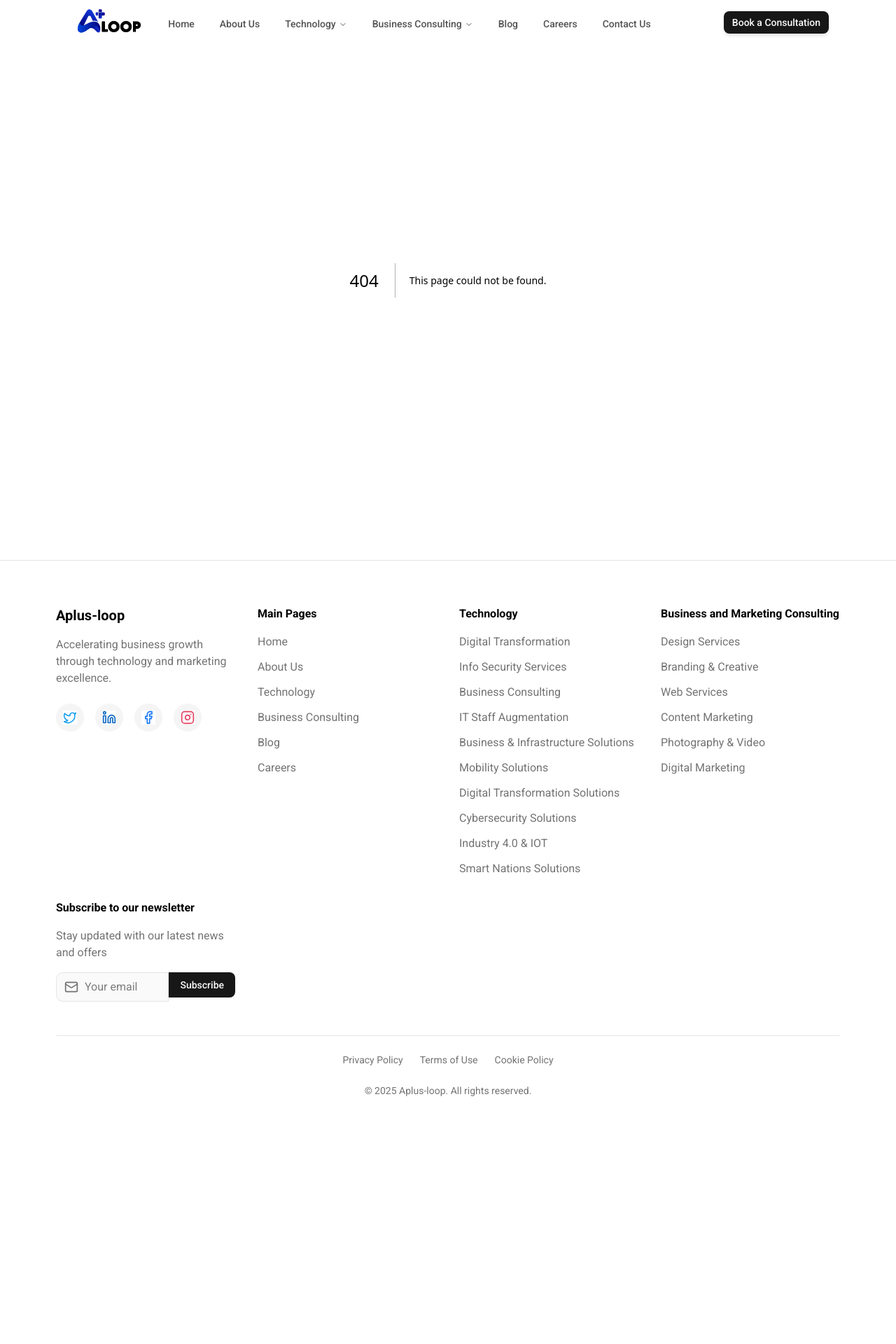
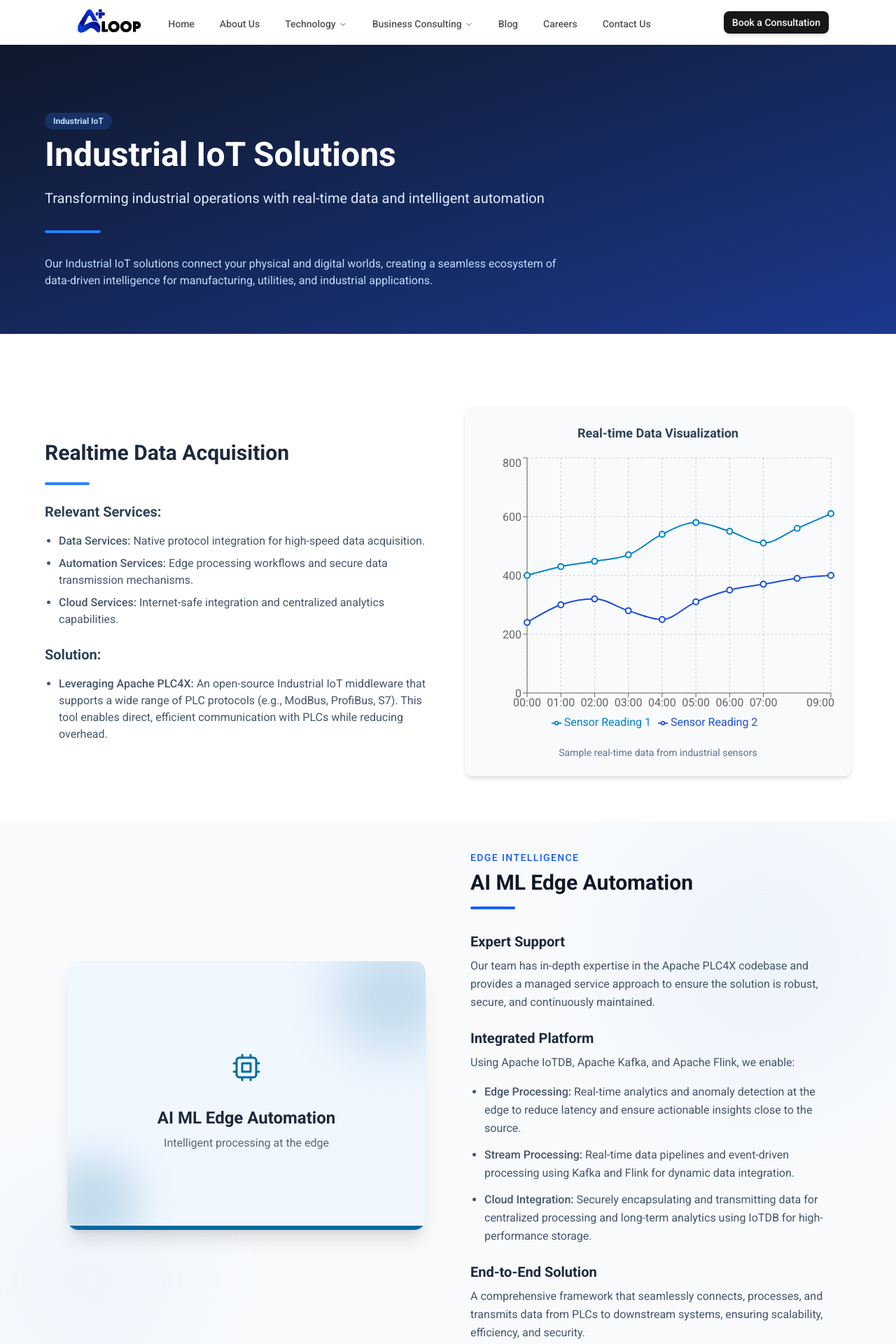
Before and after one commit to Hiteshgautam01/aplusloop, a Next.js app: page /IndustryIOT in a window 1280 px wide. Before the commit this address had no page. Shown: the top 1920 px of the page at 70% size. Before the commit the page ends 1600 px from the top, so only its background shows below. Built offline with nearby package versions, Linux system fonts and the light colour scheme.

Commit message:
IndustryIOT page

```diff
--- /dev/null
+++ b/app/(solutions)/IndustryIOT/components/AIMLEdgeSection.tsx
@@ -0,0 +1,88 @@
+"use client";
+
+import React from "react";
+import ImageTextSection from "@/components/reusable/ImageTextSection";
+import ImagePlaceholder from "@/components/reusable/ImagePlaceholder";
+
+const AIMLEdgeSection = () => {
+  // Custom icon path for AI/ML chip
+  const iconPath =
+    "M9 3v2m6-2v2M9 19v2m6-2v2M5 9H3m2 6H3m18-6h-2m2 6h-2M7 19h10a2 2 0 002-2V7a2 2 0 00-2-2H7a2 2 0 00-2 2v10a2 2 0 002 2zM9 9h6v6H9V9z";
+
+  return (
+    <ImageTextSection
+      title="AI ML Edge Automation"
+      badge="Edge Intelligence"
+      imagePosition="left"
+      className="bg-slate-50 py-10"
+      borderColor="blue"
+      borderStyle="floating"
+      usePlaceholder={true}
+      placeholderIcon={iconPath}
+      customImage={
+        <ImagePlaceholder
+          title="AI ML Edge Automation"
+          subtitle="Intelligent processing at the edge"
+          iconPath={iconPath}
+          bgColor="#f0f7ff"
+          accentColor="#0369a1"
+          height="100%"
+        />
+      }
+      content={
+        <div className="space-y-6">
+          <div>
+            <h3 className="text-xl font-semibold mb-2 text-slate-800">
+              Expert Support
+            </h3>
+            <p className="text-slate-600">
+              Our team has in-depth expertise in the Apache PLC4X codebase and
+              provides a managed service approach to ensure the solution is
+              robust, secure, and continuously maintained.
+            </p>
+          </div>
+
+          <div>
+            <h3 className="text-xl font-semibold mb-2 text-slate-800">
+              Integrated Platform
+            </h3>
+            <p className="text-slate-600 mb-4">
+              Using Apache IoTDB, Apache Kafka, and Apache Flink, we enable:
+            </p>
+            <ul className="list-disc pl-5 space-y-3 text-slate-600">
+              <li>
+                <span className="font-medium">Edge Processing:</span> Real-time
+                analytics and anomaly detection at the edge to reduce latency
+                and ensure actionable insights close to the source.
+              </li>
+              <li>
+                <span className="font-medium">Stream Processing:</span>{" "}
+                Real-time data pipelines and event-driven processing using Kafka
+                and Flink for dynamic data integration.
+              </li>
+              <li>
+                <span className="font-medium">Cloud Integration:</span> Securely
+                encapsulating and transmitting data for centralized processing
+                and long-term analytics using IoTDB for high-performance
+                storage.
+              </li>
+            </ul>
+          </div>
+
+          <div>
+            <h3 className="text-xl font-semibold mb-2 text-slate-800">
+              End-to-End Solution
+            </h3>
+            <p className="text-slate-600">
+              A comprehensive framework that seamlessly connects, processes, and
+              transmits data from PLCs to downstream systems, ensuring
+              scalability, efficiency, and security.
+            </p>
+          </div>
+        </div>
+      }
+    />
+  );
+};
+
+export default AIMLEdgeSection;
--- /dev/null
+++ b/app/(solutions)/IndustryIOT/components/RealtimeDataSection.tsx
@@ -0,0 +1,116 @@
+"use client";
+
+import React from "react";
+import {
+  LineChart,
+  Line,
+  XAxis,
+  YAxis,
+  CartesianGrid,
+  Tooltip,
+  ResponsiveContainer,
+  Legend,
+} from "recharts";
+
+// Sample data for the graph
+const data = [
+  { time: "00:00", value1: 400, value2: 240 },
+  { time: "01:00", value1: 430, value2: 300 },
+  { time: "02:00", value1: 448, value2: 320 },
+  { time: "03:00", value1: 470, value2: 280 },
+  { time: "04:00", value1: 540, value2: 250 },
+  { time: "05:00", value1: 580, value2: 310 },
+  { time: "06:00", value1: 550, value2: 350 },
+  { time: "07:00", value1: 510, value2: 370 },
+  { time: "08:00", value1: 560, value2: 390 },
+  { time: "09:00", value1: 610, value2: 400 },
+];
+
+const RealtimeDataSection = () => {
+  return (
+    <section className="py-16 px-4 bg-white">
+      <div className="max-w-6xl mx-auto">
+        <div className="grid grid-cols-1 lg:grid-cols-2 gap-12 items-center">
+          {/* Content */}
+          <div>
+            <h2 className="text-3xl font-bold mb-6 text-slate-800">
+              Realtime Data Acquisition
+            </h2>
+            <div className="h-1 w-16 bg-blue-500 rounded-full mb-6"></div>
+
+            <h3 className="text-xl font-semibold mb-4 text-slate-700">
+              Relevant Services:
+            </h3>
+            <ul className="list-disc pl-5 mb-6 space-y-2 text-slate-600">
+              <li>
+                <span className="font-medium">Data Services:</span> Native
+                protocol integration for high-speed data acquisition.
+              </li>
+              <li>
+                <span className="font-medium">Automation Services:</span> Edge
+                processing workflows and secure data transmission mechanisms.
+              </li>
+              <li>
+                <span className="font-medium">Cloud Services:</span>{" "}
+                Internet-safe integration and centralized analytics
+                capabilities.
+              </li>
+            </ul>
+
+            <h3 className="text-xl font-semibold mb-4 text-slate-700">
+              Solution:
+            </h3>
+            <ul className="list-disc pl-5 space-y-2 text-slate-600">
+              <li>
+                <span className="font-medium">Leveraging Apache PLC4X:</span> An
+                open-source Industrial IoT middleware that supports a wide range
+                of PLC protocols (e.g., ModBus, ProfiBus, S7). This tool enables
+                direct, efficient communication with PLCs while reducing
+                overhead.
+              </li>
+            </ul>
+          </div>
+
+          {/* Graph */}
+          <div className="bg-slate-50 p-6 rounded-lg shadow-md">
+            <h3 className="text-lg font-semibold mb-4 text-slate-700 text-center">
+              Real-time Data Visualization
+            </h3>
+            <div className="h-[400px]">
+              <ResponsiveContainer width="100%" height="100%">
+                <LineChart data={data}>
+                  <CartesianGrid strokeDasharray="3 3" />
+                  <XAxis dataKey="time" />
+                  <YAxis />
+                  <Tooltip />
+                  <Legend />
+                  <Line
+                    type="monotone"
+                    dataKey="value1"
+                    stroke="#0284c7"
+                    strokeWidth={2}
+                    dot={{ r: 4 }}
+                    name="Sensor Reading 1"
+                  />
+                  <Line
+                    type="monotone"
+                    dataKey="value2"
+                    stroke="#1d4ed8"
+                    strokeWidth={2}
+                    dot={{ r: 4 }}
+                    name="Sensor Reading 2"
+                  />
+                </LineChart>
+              </ResponsiveContainer>
+            </div>
+            <p className="text-sm text-slate-500 mt-4 text-center">
+              Sample real-time data from industrial sensors
+            </p>
+          </div>
+        </div>
+      </div>
+    </section>
+  );
+};
+
+export default RealtimeDataSection;
--- /dev/null
+++ b/app/(solutions)/IndustryIOT/page.tsx
@@ -0,0 +1,35 @@
+"use client";
+import React from "react";
+
+import RealtimeDataSection from "./components/RealtimeDataSection";
+import AIMLEdgeSection from "./components/AIMLEdgeSection";
+import HeroSection from "@/components/reusable/HeroSection";
+
+const IndustryIoTSolutions = () => {
+  return (
+    <main className="pb-16 mt-16">
+      {/* Hero Section */}
+      <HeroSection
+        tagText="Industrial IoT"
+        tagBgColor="bg-blue-500/20"
+        tagTextColor="text-blue-200"
+        heading="Industrial IoT Solutions"
+        subheading="Transforming industrial operations with real-time data and intelligent automation"
+        description="Our Industrial IoT solutions connect your physical and digital worlds, creating a seamless ecosystem of data-driven intelligence for manufacturing, utilities, and industrial applications."
+        dividerColor="bg-blue-500"
+        bgGradient="bg-gradient-to-br from-slate-900 to-blue-900"
+        descriptionColor="text-blue-200"
+      />
+
+      {/* Realtime Data Acquisition Section */}
+      <RealtimeDataSection />
+
+      {/* AI ML Edge Automation Section */}
+      <div className="">
+        <AIMLEdgeSection />
+      </div>
+    </main>
+  );
+};
+
+export default IndustryIoTSolutions;
--- /dev/null
+++ b/components/reusable/HeroSection.tsx
@@ -0,0 +1,58 @@
+"use client";
+
+import React from "react";
+import { cn } from "@/lib/utils";
+
+interface HeroSectionProps {
+  tagText?: string;
+  tagBgColor?: string;
+  tagTextColor?: string;
+  heading: string;
+  subheading: string;
+  description: string;
+  dividerColor?: string;
+  bgGradient?: string;
+  textColor?: string;
+  subheadingColor?: string;
+  descriptionColor?: string;
+}
+
+const HeroSection = ({
+  tagText = "Featured",
+  tagBgColor = "bg-blue-500/20",
+  tagTextColor = "text-blue-200",
+  heading,
+  subheading,
+  description,
+  dividerColor = "bg-blue-500",
+  bgGradient = "bg-gradient-to-br from-slate-900 to-blue-900",
+  textColor = "text-white",
+  subheadingColor = "text-blue-100",
+  descriptionColor = "text-blue-200",
+}: HeroSectionProps) => {
+  return (
+    <section className={cn(bgGradient, textColor, "pt-24 pb-16 mb-10 px-4")}>
+      <div className="max-w-6xl mx-auto">
+        {tagText && (
+          <span
+            className={cn(
+              "inline-block px-3 py-1 text-xs font-semibold rounded-full mb-3",
+              tagBgColor,
+              tagTextColor
+            )}
+          >
+            {tagText}
+          </span>
+        )}
+        <h1 className="text-4xl md:text-5xl font-bold mb-6">{heading}</h1>
+        <p className={cn("text-xl max-w-3xl mb-8", subheadingColor)}>
+          {subheading}
+        </p>
+        <div className={cn("h-1 w-20 rounded-full mb-8", dividerColor)}></div>
+        <p className={cn("max-w-3xl", descriptionColor)}>{description}</p>
+      </div>
+    </section>
+  );
+};
+
+export default HeroSection;
--- a/package.json
+++ b/package.json
@@ -32,6 +32,7 @@
     "react": "^19.0.0",
     "react-dom": "^19.0.0",
     "react-hook-form": "^7.56.1",
+    "recharts": "^2.15.3",
     "sanity": "^3.86.1",
     "styled-components": "^6.1.17",
     "tailwind-merge": "^3.2.0",
```
Also changed, not shown: 1 other file (tests, documents, lock files or other folders).
